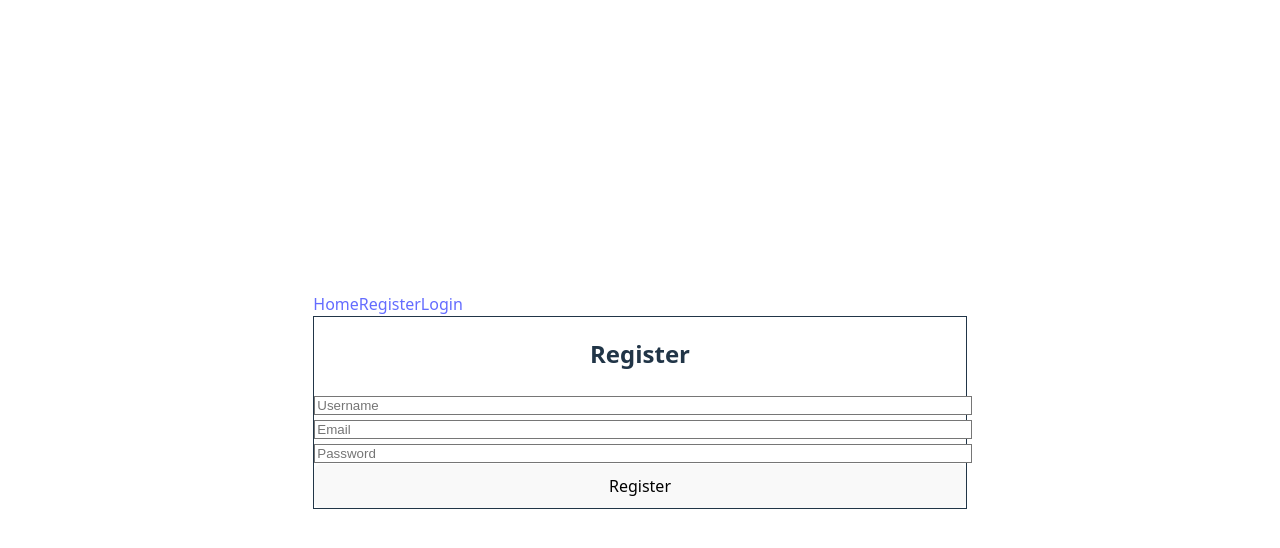
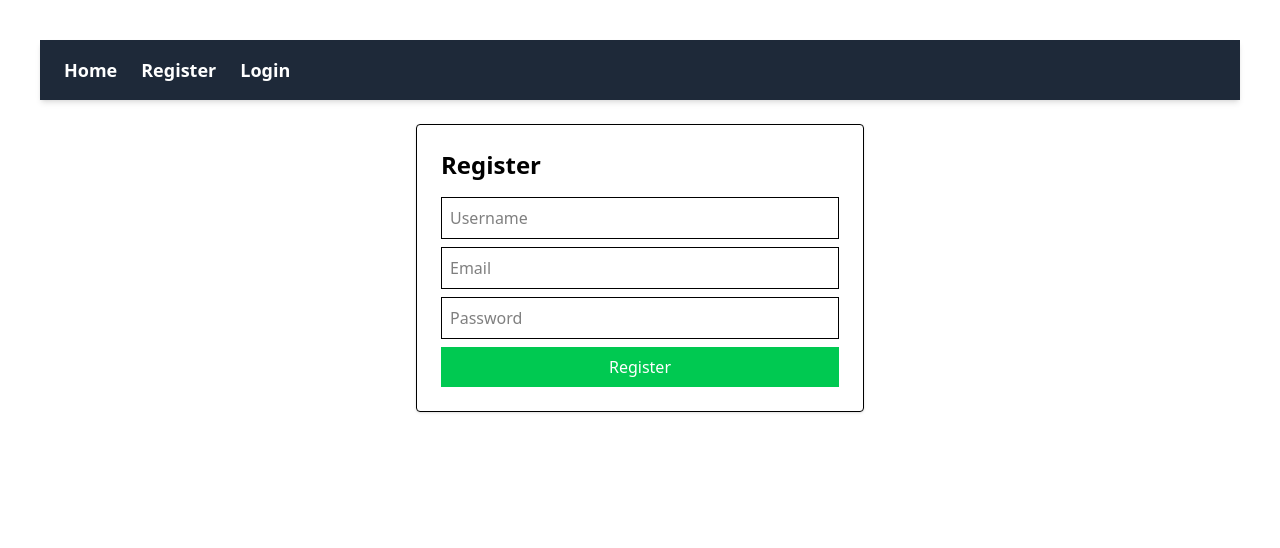
Before and after one commit to Roh00t/CSIT321-FYP-25-S3-07-Project-Sentinel, a React (Vite) app in the folder frontend/: page /register in a window 1280 px wide. Shown: the top 548 px of the page. Built offline with nearby package versions, Linux system fonts and the light colour scheme.

Commit message:
Troubleshooting (Fixed tailwindcss)

```diff
--- a/frontend/package.json
+++ b/frontend/package.json
@@ -10,6 +10,7 @@
     "preview": "vite preview"
   },
   "dependencies": {
+    "@tailwindcss/vite": "^4.1.13",
     "react": "^19.1.1",
     "react-dom": "^19.1.1",
     "react-router-dom": "^7.8.2"
@@ -19,12 +20,10 @@
     "@types/react": "^19.1.10",
     "@types/react-dom": "^19.1.7",
     "@vitejs/plugin-react": "^5.0.0",
-    "autoprefixer": "^10.4.21",
     "eslint": "^9.33.0",
     "eslint-plugin-react-hooks": "^5.2.0",
     "eslint-plugin-react-refresh": "^0.4.20",
     "globals": "^16.3.0",
-    "postcss": "^8.5.6",
     "tailwindcss": "^4.1.13",
     "typescript": "~5.8.3",
     "typescript-eslint": "^8.39.1",
--- a/frontend/src/App.css
+++ /dev/null
@@ -1,46 +0,0 @@
-@tailwind base;
-@tailwind components;
-@tailwind utilities;
-
-#root {
-  max-width: 1280px;
-  margin: 0 auto;
-  padding: 2rem;
-  text-align: center;
-}
-
-.logo {
-  height: 6em;
-  padding: 1.5em;
-  will-change: filter;
-  transition: filter 300ms;
-}
-.logo:hover {
-  filter: drop-shadow(0 0 2em #646cffaa);
-}
-.logo.react:hover {
-  filter: drop-shadow(0 0 2em #61dafbaa);
-}
-
-@keyframes logo-spin {
-  from {
-    transform: rotate(0deg);
-  }
-  to {
-    transform: rotate(360deg);
-  }
-}
-
-@media (prefers-reduced-motion: no-preference) {
-  a:nth-of-type(2) .logo {
-    animation: logo-spin infinite 20s linear;
-  }
-}
-
-.card {
-  padding: 2em;
-}
-
-.read-the-docs {
-  color: #888;
-}
--- a/frontend/src/App.tsx
+++ b/frontend/src/App.tsx
@@ -1,6 +1,6 @@
-import { useState, FormEvent } from 'react';
+import { useState } from 'react';
+import type { FormEvent } from 'react';
 import { BrowserRouter as Router, Routes, Route, Link } from 'react-router-dom';
-import './App.css';
 
 // ------------------ Register Component ------------------
 function Register() {
--- a/frontend/src/index.css
+++ b/frontend/src/index.css
@@ -1,72 +1 @@
-@tailwind base;
-@tailwind components;
-@tailwind utilities;
-
-:root {
-  font-family: system-ui, Avenir, Helvetica, Arial, sans-serif;
-  line-height: 1.5;
-  font-weight: 400;
-
-  color-scheme: light dark;
-  color: rgba(255, 255, 255, 0.87);
-  background-color: #242424;
-
-  font-synthesis: none;
-  text-rendering: optimizeLegibility;
-  -webkit-font-smoothing: antialiased;
-  -moz-osx-font-smoothing: grayscale;
-}
-
-a {
-  font-weight: 500;
-  color: #646cff;
-  text-decoration: inherit;
-}
-a:hover {
-  color: #535bf2;
-}
-
-body {
-  margin: 0;
-  display: flex;
-  place-items: center;
-  min-width: 320px;
-  min-height: 100vh;
-}
-
-h1 {
-  font-size: 3.2em;
-  line-height: 1.1;
-}
-
-button {
-  border-radius: 8px;
-  border: 1px solid transparent;
-  padding: 0.6em 1.2em;
-  font-size: 1em;
-  font-weight: 500;
-  font-family: inherit;
-  background-color: #1a1a1a;
-  cursor: pointer;
-  transition: border-color 0.25s;
-}
-button:hover {
-  border-color: #646cff;
-}
-button:focus,
-button:focus-visible {
-  outline: 4px auto -webkit-focus-ring-color;
-}
-
-@media (prefers-color-scheme: light) {
-  :root {
-    color: #213547;
-    background-color: #ffffff;
-  }
-  a:hover {
-    color: #747bff;
-  }
-  button {
-    background-color: #f9f9f9;
-  }
-}
+@import "tailwindcss";
--- a/frontend/vite.config.ts
+++ b/frontend/vite.config.ts
@@ -1,9 +1,12 @@
 // vite.config.ts
 import { defineConfig } from 'vite'
 import react from '@vitejs/plugin-react'
+import tailwindcss from '@tailwindcss/vite'
 
 export default defineConfig({
-  plugins: [react()],
+  plugins: [
+    react(),
+    tailwindcss()],
   server: {
     proxy: {
       '/api': {
```
Also changed, not shown: 1 other file (tests, documents, lock files or other folders).
